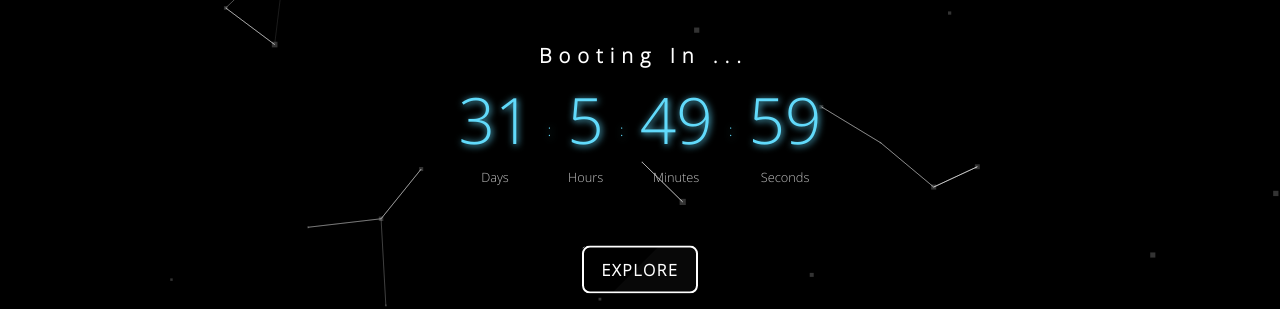
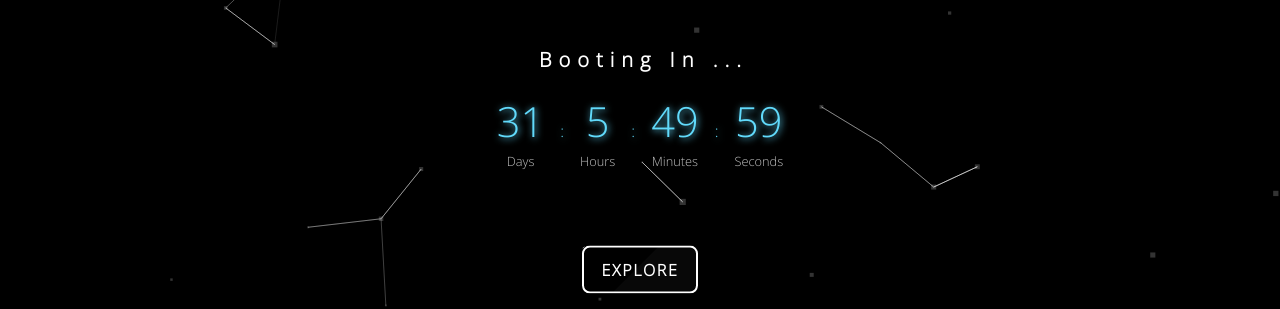
Before and after one commit to manosanjay-g/bootup23, a React (Create React App) app: page / in a window 1280 px wide. Shown: the part 469-778 px from the top of the page. Built offline with nearby package versions, Linux system fonts and the light colour scheme.

Commit message:
changed font size of the clock

```diff
--- a/src/components/Countdown/Countdown.css
+++ b/src/components/Countdown/Countdown.css
@@ -1,6 +1,5 @@
 .Countdown {
   text-align: center;
-    /* background-color: #282c34; */
   display: flex;
   flex-direction: column;
   justify-content: center;
@@ -13,14 +12,9 @@
   display: flex;
   justify-content: center;
   align-items: center;
-    /* background: linear-gradient(270deg, #051817, #0e3839); */
-    height: 120px;
-    width: 420px;
   color: #61dafb;
   text-shadow: 1px 1px 7px;
   border-radius: 15px;
-    /* border: 2px solid silver; */
-    /* box-shadow: 0 0 5px 25px; */
 }
 
 .clock section {
@@ -31,7 +25,7 @@
   padding: 1rem;
 }
 .clock section p {
-    font-size: 4rem;
+  font-size: 2.6rem;
 }
 .clock section small {
   color: silver;
@@ -42,32 +36,15 @@
   pointer-events: none;
 }
 
-  @media (prefers-reduced-motion: no-preference) {
-    .Countdown-logo {
-      animation: Countdown-logo-spin infinite 20s linear;
-    }
-  }
-
 .Countdown-header {
   background-color: #282c34;
-    min-height: 100vh;
   display: flex;
   flex-direction: column;
   align-items: center;
   justify-content: center;
-    font-size: calc(10px + 2vmin);
   color: white;
 }
 
 .Countdown-link {
   color: #61dafb;
 }
-
-  @keyframes Countdown-logo-spin {
-    from {
-      transform: rotate(0deg);
-    }
-    to {
-      transform: rotate(360deg);
-    }
-  }
--- a/src/components/Countdown/Countdown.jsx
+++ b/src/components/Countdown/Countdown.jsx
@@ -44,7 +44,7 @@ function Countdown() {
   });
 
   return (
-    <div className="Countdown">
+    <div className="Countdown mx-4">
       <Clock
         timerDays={timerDays}
         timerHours={timerHours}
```
Lines whose indentation alone changed are shown as unchanged.
